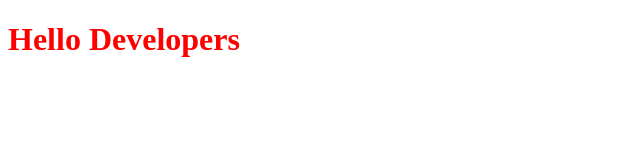
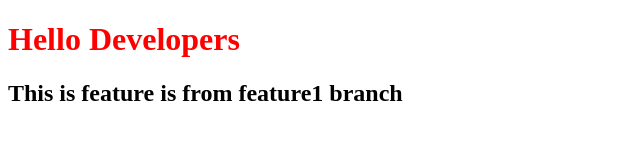
Before and after one commit to Krishbata/local-repo, a plain HTML site: page index.html in a window 1280 px wide. Shown: the whole page, without its empty margins (0-640 px from the left). Drawn offline with Linux system fonts and the light colour scheme.

Commit message:
add h2 tag with one meesage

```diff
--- a/index.html
+++ b/index.html
@@ -8,5 +8,6 @@
 </head>
 <body>
     <h1>Hello Developers</h1>
+    <h2>This is feature is from feature1 branch</h2>
 </body>
 </html>
```
